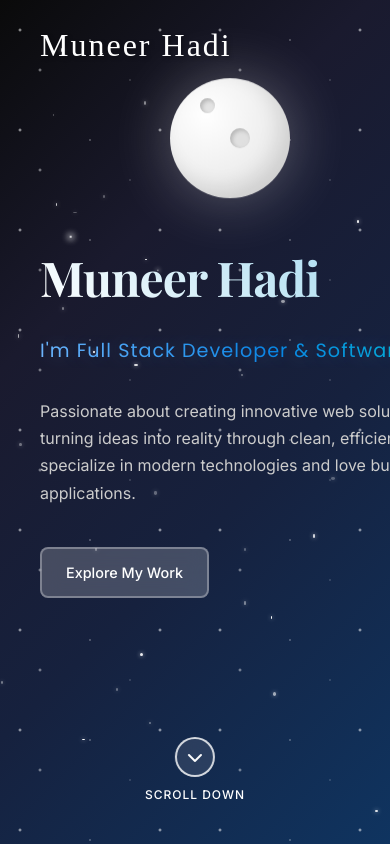
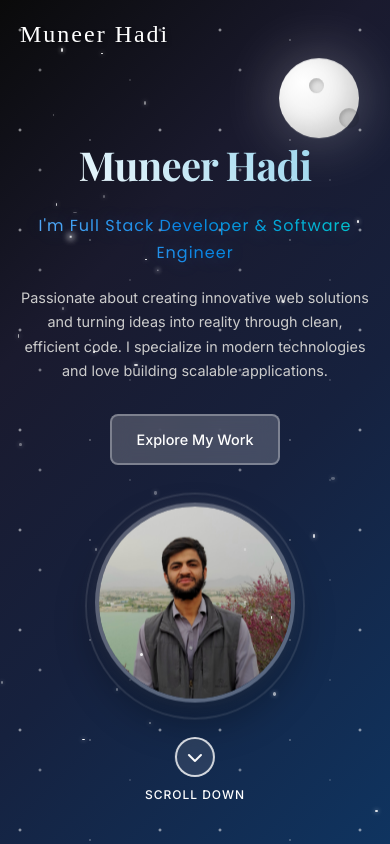
Before and after one commit to muneerhadi/my-profile, a React (Create React App) app: page / in a window 390 px wide. Shown: the top 844 px of the page. Built offline with nearby package versions, Linux system fonts and the light colour scheme; a web font is replaced by a local one.

Commit message:
Update project files

```diff
--- a/src/components/Contact.js
+++ b/src/components/Contact.js
@@ -70,8 +70,8 @@ const Contact = ({ darkMode }) => {
 
         <div style={{
           display: 'grid',
-          gridTemplateColumns: 'repeat(4, 1fr)',
-          gap: '20px',
+          gridTemplateColumns: 'repeat(auto-fit, minmax(250px, 1fr))',
+          gap: 'clamp(15px, 3vw, 20px)',
           marginBottom: '50px'
         }}>
           {contactInfo.map((contact, index) => (
@@ -81,7 +81,7 @@ const Contact = ({ darkMode }) => {
               style={{
                 background: 'rgba(255, 255, 255, 0.05)',
                 backdropFilter: 'blur(20px)',
-                padding: '25px 20px',
+                padding: 'clamp(20px, 4vw, 25px) clamp(15px, 3vw, 20px)',
                 borderRadius: '25px',
                 textDecoration: 'none',
                 color: 'white',
@@ -90,12 +90,12 @@ const Contact = ({ darkMode }) => {
                 border: '1px solid rgba(255,255,255,0.3)',
                 display: 'flex',
                 alignItems: 'center',
-                gap: '15px',
+                gap: 'clamp(10px, 2vw, 15px)',
                 boxShadow: '0 15px 35px rgba(0, 0, 0, 0.3), inset 0 1px 0 rgba(255, 255, 255, 0.1)',
                 position: 'relative',
                 overflow: 'hidden',
                 height: 'auto',
-                minHeight: '80px'
+                minHeight: 'clamp(70px, 12vw, 80px)'
               }}
               onMouseEnter={(e) => {
                 e.currentTarget.style.transform = 'translateY(-8px)';
@@ -121,8 +121,8 @@ const Contact = ({ darkMode }) => {
                 animation: `shine 4s infinite ${index * 0.5}s`
               }} />
               <div style={{
-                fontSize: '1.8rem',
-                minWidth: '40px',
+                fontSize: 'clamp(1.5rem, 4vw, 1.8rem)',
+                minWidth: 'clamp(35px, 6vw, 40px)',
                 color: '#74b9ff',
                 position: 'relative',
                 zIndex: 2
@@ -132,7 +132,7 @@ const Contact = ({ darkMode }) => {
               <div style={{ position: 'relative', zIndex: 2, flex: 1, minWidth: 0 }}>
                 <h4 style={{
                   margin: '0 0 3px 0',
-                  fontSize: '1.1rem',
+                  fontSize: 'clamp(1rem, 2.5vw, 1.1rem)',
                   fontFamily: 'Poppins, sans-serif'
                 }}>
                   {contact.label}
@@ -140,7 +140,7 @@ const Contact = ({ darkMode }) => {
                 <p style={{
                   margin: 0,
                   opacity: '0.8',
-                  fontSize: '0.85rem',
+                  fontSize: 'clamp(0.75rem, 2vw, 0.85rem)',
                   wordBreak: 'break-word',
                   overflowWrap: 'break-word',
                   lineHeight: '1.3'
--- a/src/components/Header.js
+++ b/src/components/Header.js
@@ -14,9 +14,9 @@ const Header = ({ darkMode }) => {
       {/* Top left name */}
       <a href="#home" style={{
         position: 'absolute',
-        top: '20px',
-        left: '40px',
-        fontSize: 'clamp(2rem, 5vw, 3rem)',
+        top: 'clamp(15px, 3vw, 20px)',
+        left: 'clamp(20px, 5vw, 40px)',
+        fontSize: 'clamp(1.5rem, 4vw, 3rem)',
         fontFamily: 'Birthstone, cursive',
         fontWeight: '400',
         zIndex: 100,
@@ -40,10 +40,10 @@ const Header = ({ darkMode }) => {
       {/* Moon */}
       <div style={{
         position: 'absolute',
-        top: '80px',
-        right: '100px',
-        width: '120px',
-        height: '120px',
+        top: 'clamp(60px, 10vw, 80px)',
+        right: 'clamp(20px, 8vw, 100px)',
+        width: 'clamp(80px, 12vw, 120px)',
+        height: 'clamp(80px, 12vw, 120px)',
         borderRadius: '50%',
         background: 'radial-gradient(circle at 30% 30%, #fff, #e0e0e0)',
         boxShadow: '0 0 60px rgba(255,255,255,0.3), inset -10px -10px 20px rgba(0,0,0,0.1)',
@@ -130,12 +130,13 @@ const Header = ({ darkMode }) => {
       <div style={{
         maxWidth: '1200px',
         margin: '0 auto',
-        padding: '0 40px',
+        padding: 'clamp(20px, 5vw, 40px)',
         width: '100%',
         display: 'grid',
-        gridTemplateColumns: '1fr 1fr',
-        gap: '60px',
-        alignItems: 'center'
+        gridTemplateColumns: window.innerWidth <= 768 ? '1fr' : '1fr 1fr',
+        gap: 'clamp(30px, 8vw, 60px)',
+        alignItems: 'center',
+        textAlign: window.innerWidth <= 768 ? 'center' : 'left'
       }}>
         {/* Left Side - Name and About */}
         <div style={{
@@ -143,9 +144,9 @@ const Header = ({ darkMode }) => {
         }}>
           <h1 style={{
             fontFamily: 'Playfair Display, serif',
-            fontSize: 'clamp(3rem, 6vw, 5rem)',
+            fontSize: 'clamp(2.5rem, 8vw, 5rem)',
             fontWeight: '700',
-            marginBottom: '20px',
+            marginBottom: 'clamp(15px, 3vw, 20px)',
             background: 'linear-gradient(45deg, #fff, #87CEEB)',
             WebkitBackgroundClip: 'text',
             WebkitTextFillColor: 'transparent',
@@ -154,11 +155,11 @@ const Header = ({ darkMode }) => {
           }}>Muneer Hadi</h1>
 
           <p style={{
-            fontSize: 'clamp(1.2rem, 3vw, 1.6rem)',
+            fontSize: 'clamp(1rem, 4vw, 1.6rem)',
             fontWeight: '400',
-            marginBottom: '30px',
+            marginBottom: 'clamp(20px, 4vw, 30px)',
             opacity: '0.95',
-            animation: 'fadeInUp 1s ease-out 0.6s both, typewriter 3s steps(40) 2s forwards',
+            animation: window.innerWidth <= 768 ? 'fadeInUp 1s ease-out 0.6s both' : 'fadeInUp 1s ease-out 0.6s both, typewriter 3s steps(40) 2s forwards',
             background: 'linear-gradient(45deg, #74b9ff, #0984e3, #00cec9)',
             WebkitBackgroundClip: 'text',
             WebkitTextFillColor: 'transparent',
@@ -166,16 +167,16 @@ const Header = ({ darkMode }) => {
             fontFamily: 'Poppins, sans-serif',
             letterSpacing: '1px',
             textShadow: '0 0 20px rgba(116, 185, 255, 0.3)',
-            borderRight: '2px solid #74b9ff',
-            whiteSpace: 'nowrap',
-            overflow: 'hidden',
-            width: '0'
+            borderRight: window.innerWidth <= 768 ? 'none' : '2px solid #74b9ff',
+            whiteSpace: window.innerWidth <= 768 ? 'normal' : 'nowrap',
+            overflow: window.innerWidth <= 768 ? 'visible' : 'hidden',
+            width: window.innerWidth <= 768 ? 'auto' : '0'
           }}>I'm Full Stack Developer & Software Engineer</p>
 
           <p style={{
-            fontSize: 'clamp(1rem, 2.5vw, 1.2rem)',
+            fontSize: 'clamp(0.9rem, 3vw, 1.2rem)',
             lineHeight: '1.7',
-            marginBottom: '40px',
+            marginBottom: 'clamp(30px, 6vw, 40px)',
             opacity: '0.8',
             animation: 'fadeInUp 1s ease-out 0.9s both'
           }}>
@@ -204,8 +205,8 @@ const Header = ({ darkMode }) => {
               src="/images/hadi.jpg"
               alt="Muneer Hadi"
               style={{
-                width: 'clamp(250px, 25vw, 350px)',
-                height: 'clamp(250px, 25vw, 350px)',
+                width: 'clamp(200px, 30vw, 350px)',
+                height: 'clamp(200px, 30vw, 350px)',
                 borderRadius: '50%',
                 objectFit: 'cover',
                 border: '4px solid rgba(255,255,255,0.3)',
```
